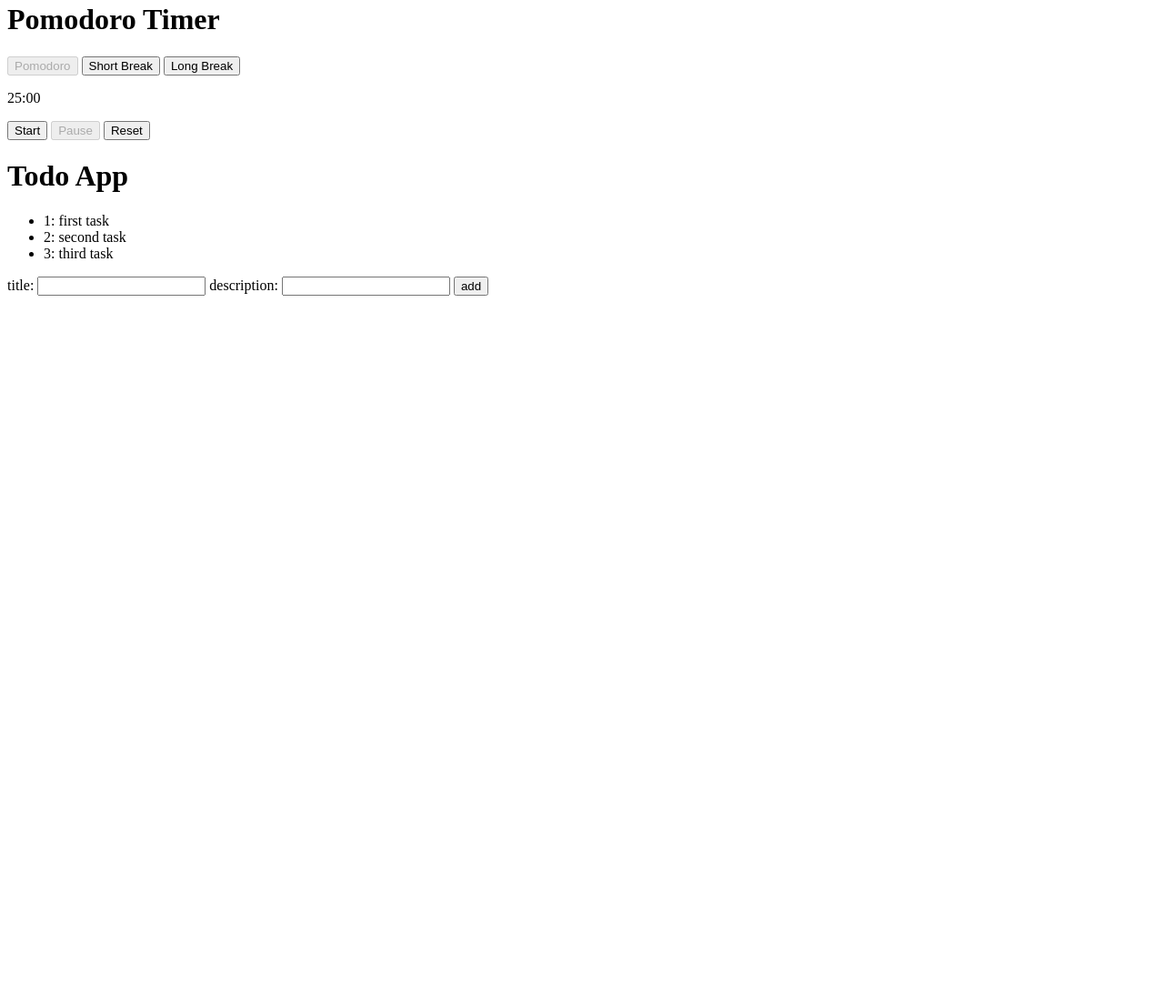
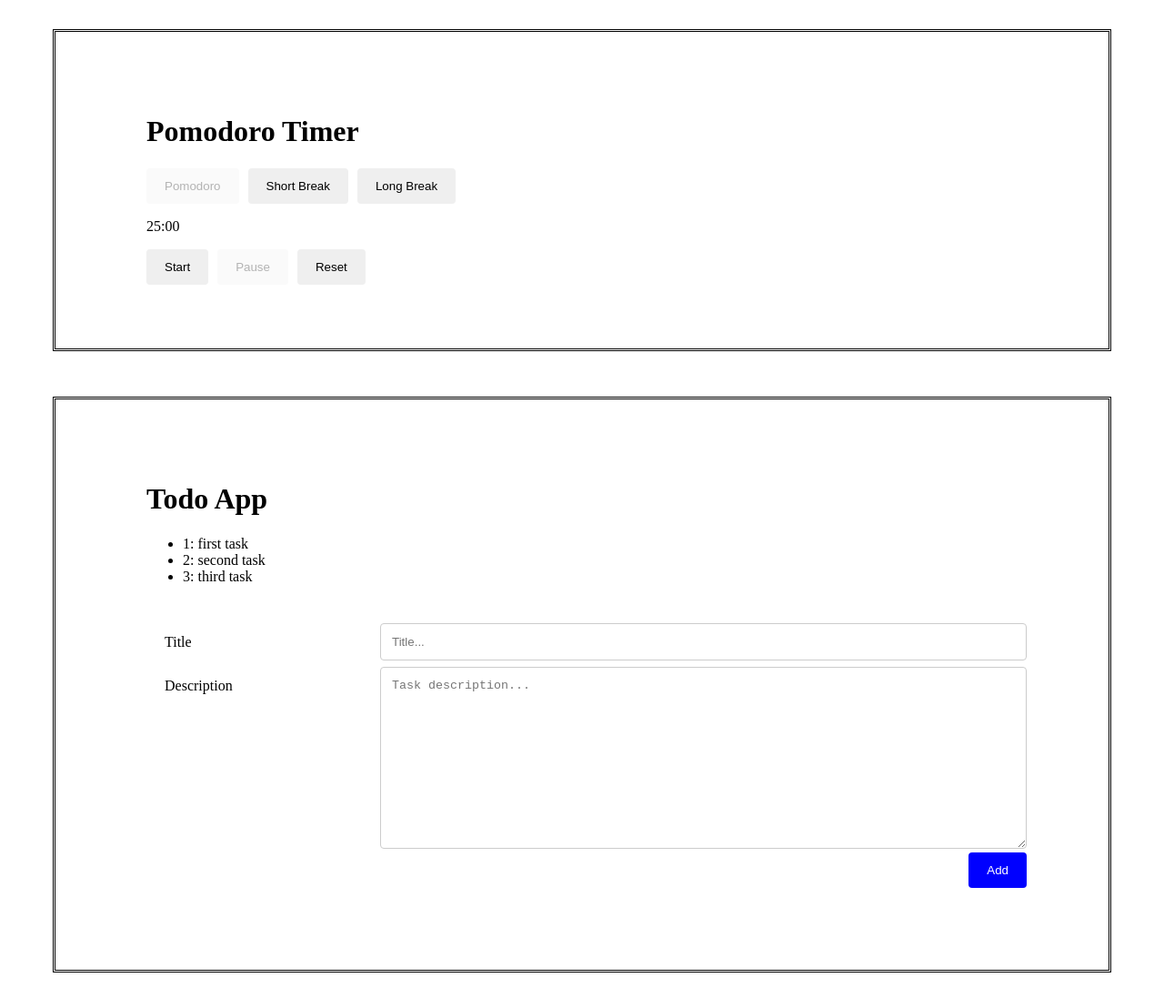
Before and after one commit to QuentinHacourt/productivity-js, a website built with webpack: page src/index.html in a window 1280 px wide. Shown: the part 18-1126 px from the top of the page at 91% size. Before the commit the page ends 800 px from the top, so only its background shows below. Built offline with nearby package versions, Linux system fonts and the light colour scheme.

Commit message:
wrote some css

```diff
--- a/src/index.html
+++ b/src/index.html
@@ -1,13 +1,15 @@
 <!DOCTYPE html>
 <html lang="en">
+
 <head>
     <title>Pomodoro Timer</title>
     <meta charset="UTF-8">
     <meta name="viewport" content="width=device-width, initial-scale=1">
     <link href="css/style.css" rel="stylesheet">
 </head>
+
 <body>
-        <div id="pomodoro-app">
+    <div id="pomodoro-app" class="app">
         <h1>Pomodoro Timer</h1>
         <div id="mode">
             <button type="button" id="pomodoro-button" disabled>Pomodoro</button>
@@ -21,17 +23,36 @@
         <button type="button" disabled id="pause-button">Pause</button>
         <button type="button" id="reset-button">Reset</button>
     </div>
-        <div id="todo-app">
+    <div id="todo-app" class="app">
         <h1>Todo App</h1>
         <ul id="todo-list"></ul>
         <div id="todo-item-details"></div>
-            <div id="todo-item-form">
-                <label for="title">title:</label>
-                <input type="text" name="title" id="title-input-field">
-                <label for="description">description:</label>
-                <input type="text" name="description" id="description-input-field">
-                <button type="button" id="add-todo-item-button" >add</button>
+
+        <div class="container">
+            <form>
+                <div class="row">
+                    <div class="col-25">
+                        <label for="title">Title</label>
+                    </div>
+                    <div class="col-75">
+                        <input type="text" id="title-input-field" name="title" placeholder="Title...">
+                    </div>
+                </div>
+                <div class="row">
+                    <div class="col-25">
+                        <label for="description">Description</label>
+                    </div>
+                    <div class="col-75">
+                        <textarea id="description-input-field" name="description" placeholder="Task description..."
+                            style="height:200px"></textarea>
+                    </div>
+                </div>
+                <div class="row">
+                    <input type="button" value="Add" id="add-todo-item-button">
+                </div>
+            </form>
         </div>
     </div>
 </body>
+
 </html>
--- a/src/style.css
+++ b/src/style.css
@@ -0,0 +1,68 @@
+.app {
+    border-style:double;
+    padding: 70px;
+    padding-left: 100px;
+    margin: 50px;
+}
+
+input[type=text], select, textarea{
+  width: 100%;
+  padding: 12px;
+  border: 1px solid #ccc;
+  border-radius: 4px;
+  box-sizing: border-box;
+  resize: vertical;
+}
+
+label {
+  padding: 12px 12px 12px 0;
+  display: inline-block;
+}
+
+input[type=button] {
+  background-color: blue;
+  color: white;
+  padding: 12px 20px;
+  border: none;
+  border-radius: 4px;
+  cursor: pointer;
+  float: right;
+}
+
+button {
+  padding: 12px 20px;
+  border: none;
+  border-radius: 4px;
+  cursor: pointer;
+  margin-right: 6px;
+}
+
+.container {
+  border-radius: 5px;
+  padding: 20px;
+}
+
+.col-25 {
+  float: left;
+  width: 25%;
+  margin-top: 6px;
+}
+
+.col-75 {
+  float: left;
+  width: 75%;
+  margin-top: 6px;
+}
+
+.row:after {
+  content: "";
+  display: table;
+  clear: both;
+}
+
+@media screen and (max-width: 600px) {
+  .col-25, .col-75, input[type=submit] {
+    width: 100%;
+    margin-top: 0;
+  }
+}
```
Lines whose indentation alone changed are shown as unchanged.
